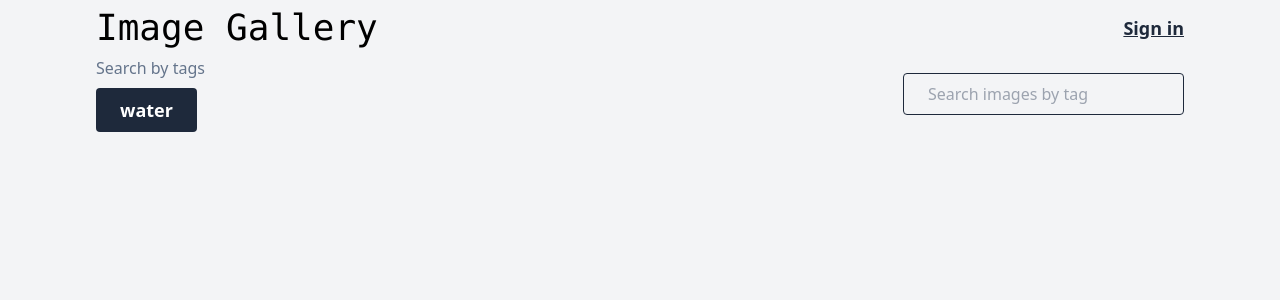
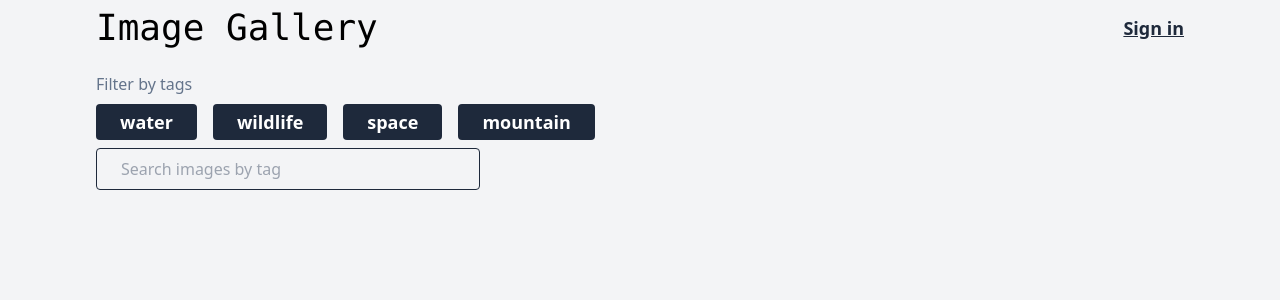
Before and after one commit to Ayothegod/hng-frontend, a Next.js app in the folder frontend-task-3/: page / in a window 1280 px wide. Shown: the top 300 px of the page. Built offline with nearby package versions, Linux system fonts and the light colour scheme.

Commit message:
import all 20 images

```diff
--- a/frontend-task-3/src/components/ui/Button.jsx
+++ b/frontend-task-3/src/components/ui/Button.jsx
@@ -0,0 +1,11 @@
+// import { Children } from "react"
+
+const Button = ({children}) => {
+  return (
+    <button className="bg-slate-800 text-white font-semibold rounded py-1 px-2 md:py-1 md:px-6 md:text-lg">
+        {children}
+    </button>
+  )
+}
+
+export default Button
--- a/frontend-task-3/src/pages/index.jsx
+++ b/frontend-task-3/src/pages/index.jsx
@@ -1,4 +1,6 @@
 // import Image from "next/image";
+
+import Button from "@/components/ui/Button";
 
 export default function Home() {
   const user = false;
@@ -22,17 +24,21 @@ export default function Home() {
         </header>
 
         {/* search*/}
-        <div className="flex items-center justify-between">
+        <div className="flex flex-col gap-2 mt-4 ">
           <div className="space-y-2">
-            <p className="text-slate-500 font-medium">Search by tags</p>
+            <p className="text-slate-500 font-medium">Filter by tags</p>
 
-            <div className="">
-            <button className="bg-slate-800 text-white font-semibold rounded py-1 px-2 md:py-2 md:px-6 md:text-lg">water</button>
+            <div className="flex gap-4">
+            <Button>water</Button>
+            <Button>wildlife</Button>
+            <Button>space</Button>
+            <Button>mountain</Button>
             </div>
 
           </div>
-          <div>
-            <input type="text" placeholder="Search images by tag" className="bg-transparent border border-slate-800 rounded px-4 py-2 md:py-2 md:px-6" />
+
+          <div className="">
+            <input type="text" placeholder="Search images by tag" className="bg-transparent border border-slate-800 rounded px-4 py-2 md:py-2 md:px-6 w-full sm:w-96" />
           </div>
         </div>
       </main>
```
Also changed, not shown: frontend-task-3/src/lib/imageData.js (added, +20 -0 lines).
